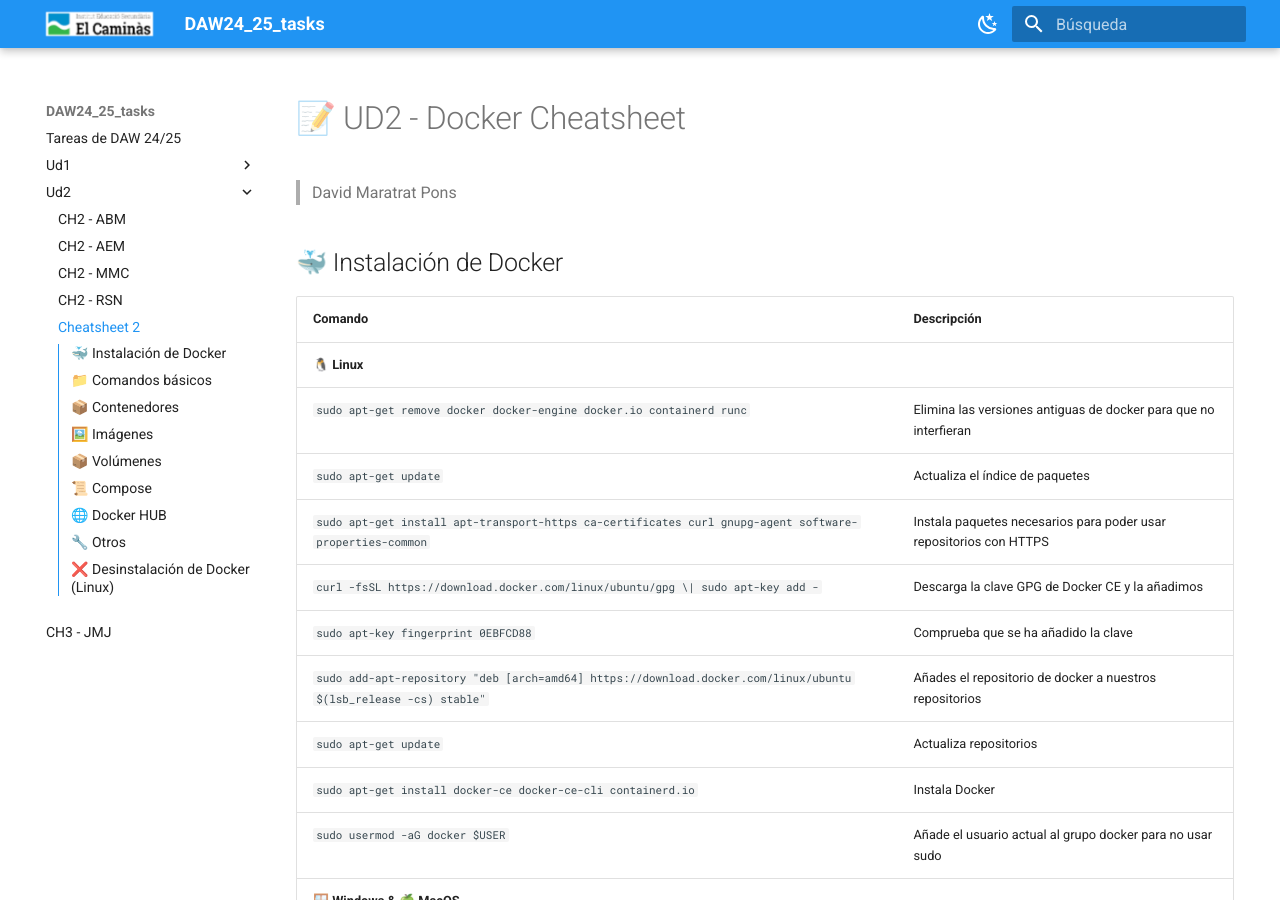
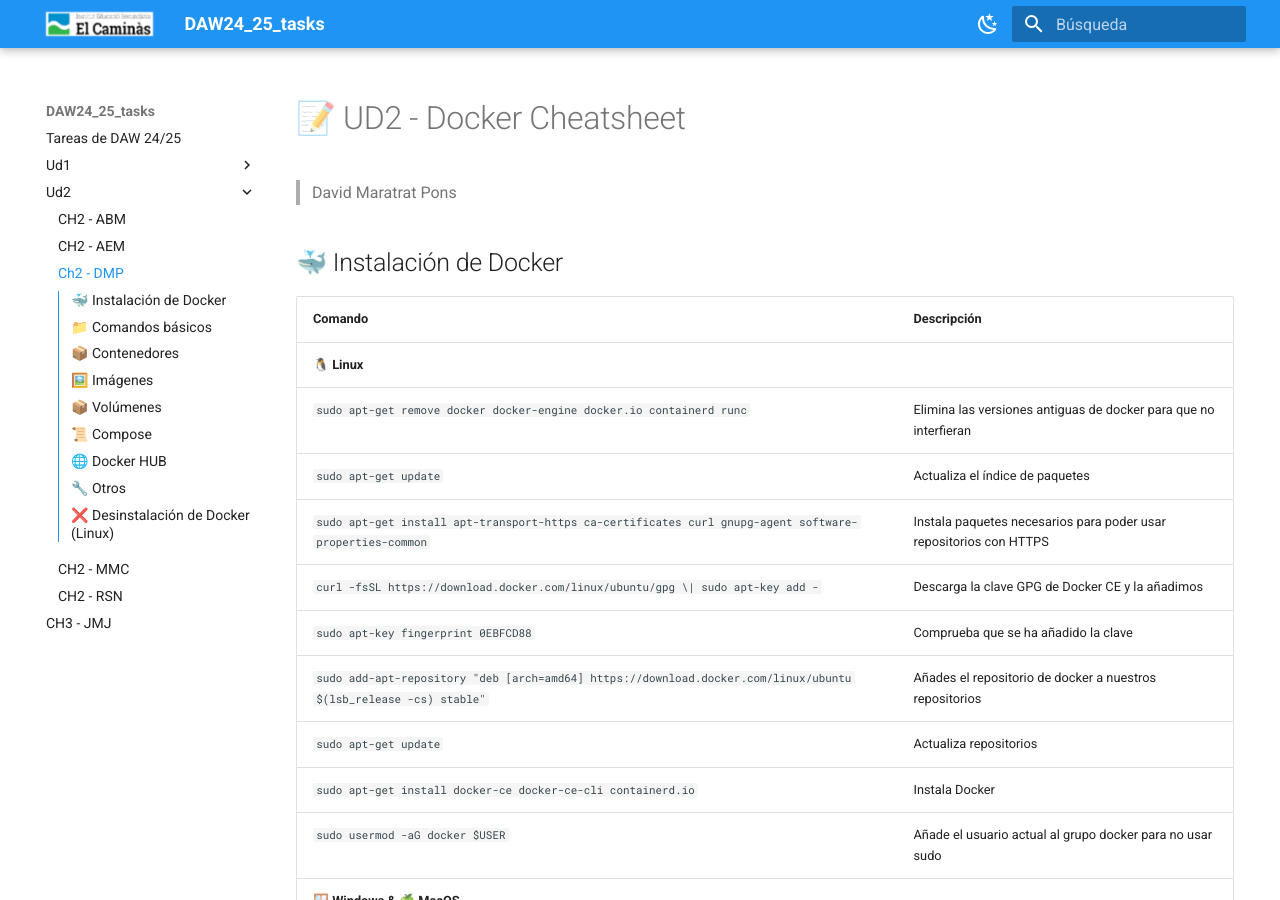
Before and after one commit to jmunozji/DAW24_25_tasks, an MkDocs documentation site: the page built from docs/Ud2/Ch2_DMP.md, in a window 1280 px wide and 900 px high. Built offline with MkDocs 1.6.1 and Material for MkDocs 9.7.7, drawn with Linux system fonts in a browser that asks for light colours.

Commit message:
Cambio title a Ch2_DMP.md

```diff
--- a/docs/Ud2/DMP/Ch2_DMP.md
+++ b/docs/Ud2/Ch2_DMP.md
@@ -1,5 +1,5 @@
 ---
-title: 'Cheatsheet 2'
+title: 'Ch2 - DMP'
 ---
 # 📝 UD2 - Docker Cheatsheet
 
```
